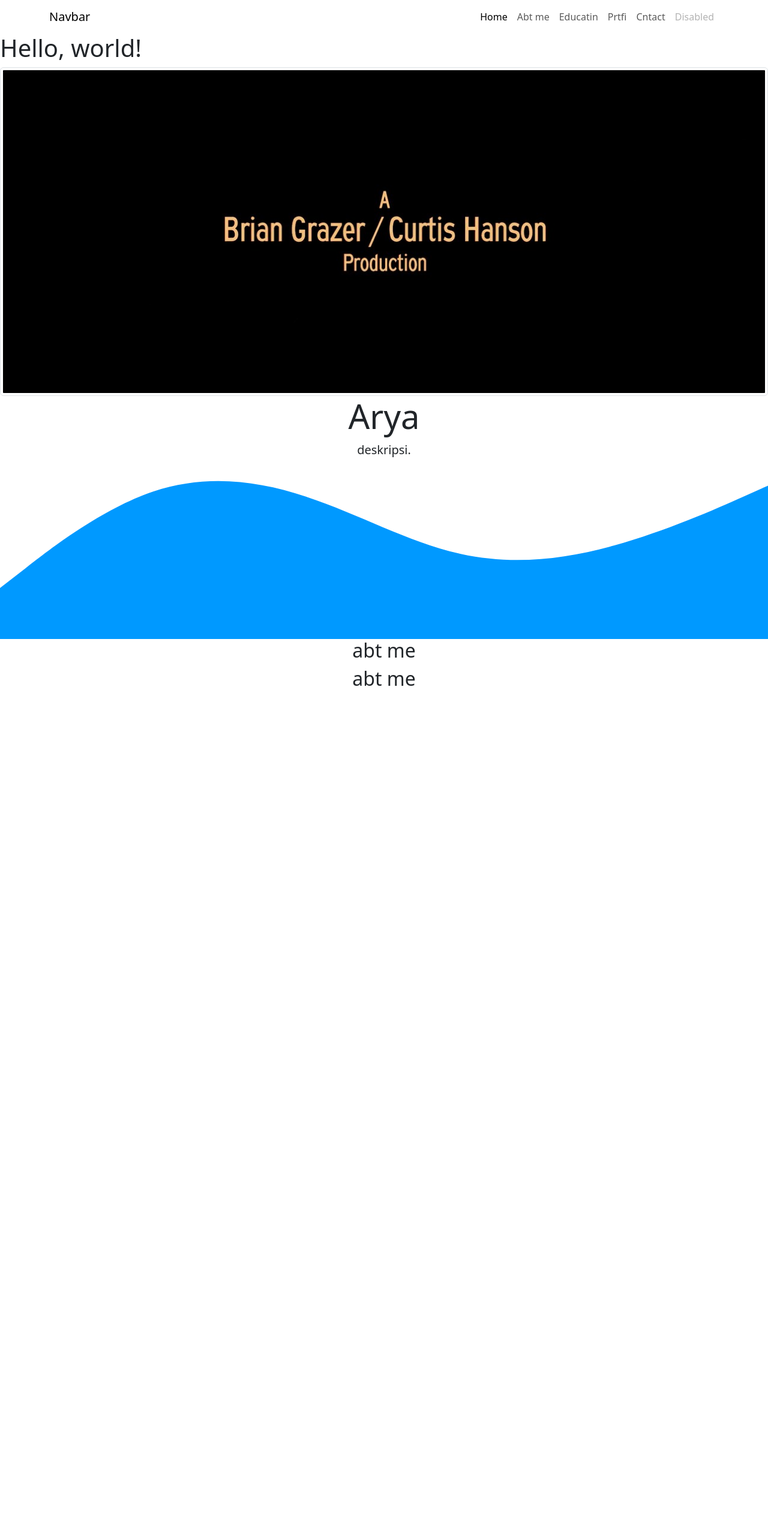
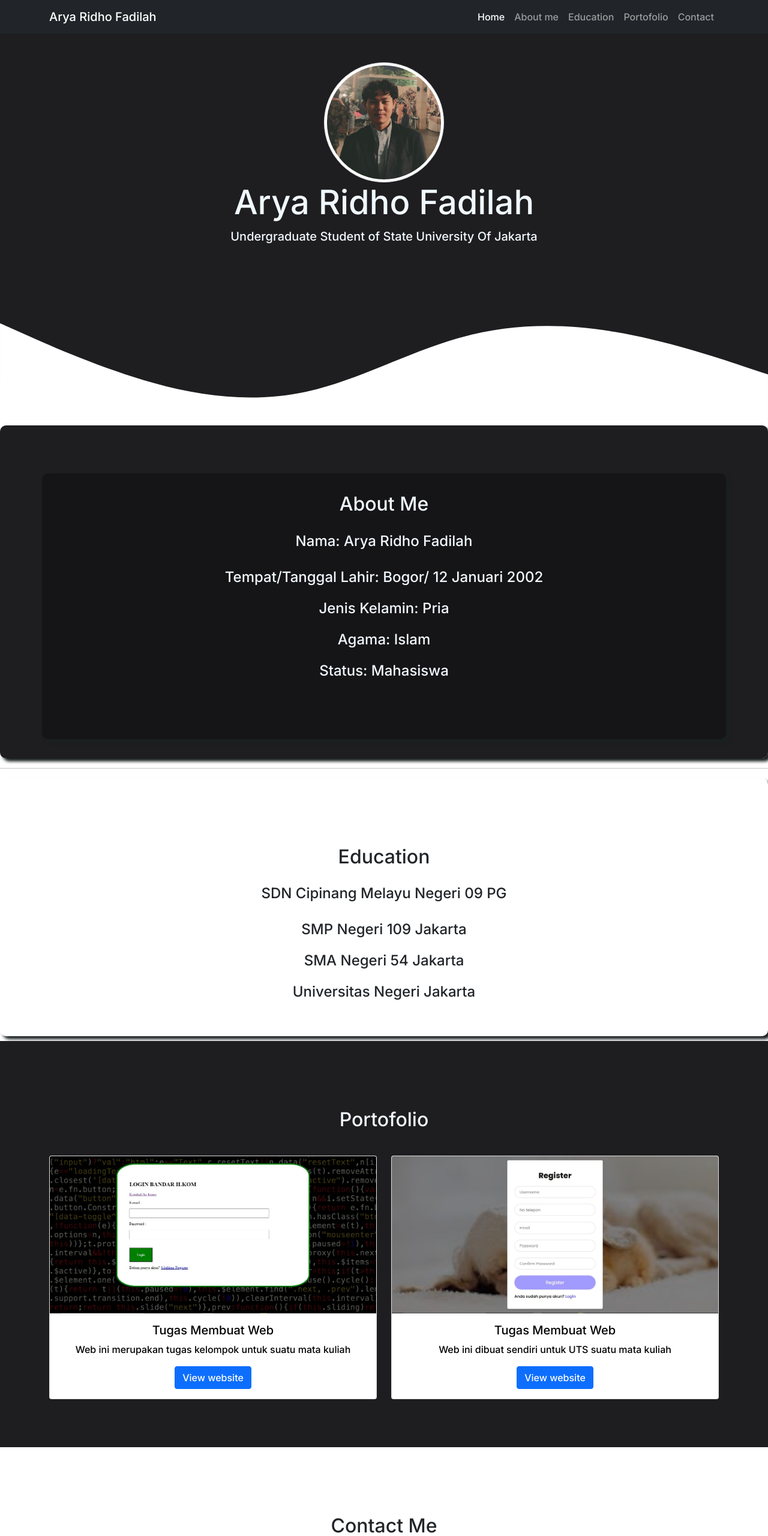
Before and after one commit to aryarf/belajar_portofolio, a plain HTML site: page portofolio.html in a window 1280 px wide. Shown: the top 2560 px of the page at 60% size. Before the commit the page ends 1158 px from the top, so only its background shows below. Drawn offline with nearby package versions, Linux system fonts and the light colour scheme.

Commit message:
upload file kedua

```diff
--- a/portofolio.html
+++ b/portofolio.html
@@ -2,18 +2,27 @@
 <html lang="en">
 
 <head>
+    <!-- Required meta tags -->
     <meta charset="utf-8">
     <meta name="viewport" content="width=device-width, initial-scale=1">
-    <title>Bootstrap demo</title>
-    <link href="https://cdn.jsdelivr.net/npm/bootstrap@5.3.1/dist/css/bootstrap.min.css" rel="stylesheet"
-        integrity="sha384-4bw+/aepP/YC94hEpVNVgiZdgIC5+VKNBQNGCHeKRQN+PtmoHDEXuppvnDJzQIu9" crossorigin="anonymous">
-    <link rel="stylesheet" href="syle.css">
+
+    <!-- Bootstrap CSS -->
+    <link href="https://cdn.jsdelivr.net/npm/bootstrap@5.0.2/dist/css/bootstrap.min.css" rel="stylesheet"
+        integrity="sha384-EVSTQN3/azprG1Anm3QDgpJLIm9Nao0Yz1ztcQTwFspd3yD65VohhpuuCOmLASjC" crossorigin="anonymous">
+
+    <link rel="stylesheet" href="style.css">
+    <link rel="stylesheet" href="https://cdn.jsdelivr.net/npm/bootstrap-icons@1.10.5/font/bootstrap-icons.css">
+    <link rel="preconnect" href="https://fonts.googleapis.com">
+    <link rel="preconnect" href="https://fonts.gstatic.com" crossorigin>
+    <link href="https://fonts.googleapis.com/css2?family=Inter:wght@500&display=swap" rel="stylesheet">
+    <title>Portofolio</title>
 </head>
 
-<body>
-    <nav class="navbar navbar-expand-lg sticky-top">
+<body id="home">
+    <!-- awal navbar -->
+    <nav class="navbar navbar-expand-lg navbar-dark bg-dark sticky-top">
         <div class="container">
-            <a class="navbar-brand" href="#">Navbar</a>
+            <a class="navbar-brand" href="#">Arya Ridho Fadilah</a>
             <button class="navbar-toggler" type="button" data-bs-toggle="collapse" data-bs-target="#navbarNav"
                 aria-controls="navbarNav" aria-expanded="false" aria-label="Toggle navigation">
                 <span class="navbar-toggler-icon"></span>
@@ -21,54 +30,155 @@
             <div class="collapse navbar-collapse" id="navbarNav">
                 <ul class="navbar-nav ms-auto">
                     <li class="nav-item">
-                        <a class="nav-link active" aria-current="page" href="#">Home</a>
+                        <a class="nav-link active" aria-current="page" href="#home">Home</a>
                     </li>
                     <li class="nav-item">
-                        <a class="nav-link" href="#">Abt me</a>
+                        <a class="nav-link" href="#about">About me</a>
                     </li>
                     <li class="nav-item">
-                        <a class="nav-link" href="#">Educatin</a>
+                        <a class="nav-link" href="#Education">Education</a>
                     </li>
                     <li class="nav-item">
-                        <a class="nav-link" href="#">Prtfi</a>
+                        <a class="nav-link" href="#Portofolio">Portofolio</a>
                     </li>
                     <li class="nav-item">
-                        <a class="nav-link" href="#">Cntact</a>
-                    </li>
-                    <li class="nav-item">
-                        <a class="nav-link disabled" aria-disabled="true">Disabled</a>
+                        <a class="nav-link" href="#Contact">Contact</a>
                     </li>
                 </ul>
             </div>
         </div>
     </nav>
-    <h1>Hello, world!</h1>
+    <!-- akhir navbar -->
+
+    <!-- awal home -->
     <div class="jumbotron text-center">
-        <img src="image.jpg" class="rounded img-fluid img-thumbnail" alt="width = 200px">
-        <h1 class="display-4">Arya</h1>
-        <p class="lead">deskripsi.</p>
+        <img src="image.jpeg" alt="" width="200" class="rounded-circle img-thumbnail">
+        <h1 class="display-4">Arya Ridho Fadilah</h1>
+        <p class="lead">Undergraduate Student of State University Of Jakarta</p>
         <svg xmlns="http://www.w3.org/2000/svg" viewBox="0 0 1440 320">
-            <path fill="#0099ff" fill-opacity="1"
-                d="M0,224L48,186.7C96,149,192,75,288,42.7C384,11,480,21,576,53.3C672,85,768,139,864,160C960,181,1056,171,1152,144C1248,117,1344,75,1392,53.3L1440,32L1440,320L1392,320C1344,320,1248,320,1152,320C1056,320,960,320,864,320C768,320,672,320,576,320C480,320,384,320,288,320C192,320,96,320,48,320L0,320Z">
+            <path fill="#fff" fill-opacity="1"
+                d="M0,128L48,149.3C96,171,192,213,288,240C384,267,480,277,576,256C672,235,768,181,864,154.7C960,128,1056,128,1152,144C1248,160,1344,192,1392,208L1440,224L1440,320L1392,320C1344,320,1248,320,1152,320C1056,320,960,320,864,320C768,320,672,320,576,320C480,320,384,320,288,320C192,320,96,320,48,320L0,320Z">
             </path>
         </svg>
+    </div>
+    <!-- akir home -->
 
-    </div>
+    <!-- awal about me -->
+
+    <section id="about">
+        <div class="container" id="about">
+            <div class="row text-center">
+                <h2>About Me</h2>
+            </div>
+            <div class=" mb-5 pb-2 text-center">
+                <div class="container">
+                    <div class="p-3">Nama: Arya Ridho Fadilah </div>
+                    <div class="p-2">Tempat/Tanggal Lahir: Bogor/ 12 Januari 2002</div>
+                    <div class="p-2">Jenis Kelamin: Pria</div>
+                    <div class="p-2">Agama: Islam</div>
+                    <div class="p-2">Status: Mahasiswa</div>
+                </div>
+            </div>
+
+        </div>
+    </section>
+    <!-- akhir about me -->
+<hr>
+    <!-- awal Education -->
+    <section id="Education">
+        <div class="row text-center">
+            <h2>Education</h2>
+        </div>
+        <div  class=" mb-2 pb-5 text-center">
+            <div class="container">
+                <div class="p-3">SDN Cipinang Melayu Negeri 09 PG </div>
+                <div class="p-2">SMP Negeri 109 Jakarta</div>
+                <div class="p-2">SMA Negeri 54 Jakarta</div>
+                <div class="p-2">Universitas Negeri Jakarta</div>
+            </div>
+        </div>
+
+        </div>
+    </section>
+    <!-- akhir Education -->
+
+    <!-- awal Portofolio -->
+    <section id="Portofolio">
+        <div class="row text-center">
+            <div class="col">
+                <h2>Portofolio</h2>
+            </div>
+        </div>
+        <div class="container text-center" id="card">
+            <div class="row">
+                <div class="col">
+                    <div class="card ">
+                        <img src="image2.jpeg" class="card-img-top" alt="Tugas kelompok membuat web">
+                        <div class="card-body">
+                            <h5 class="card-title">Tugas Membuat Web</h5>
+                            <p class="card-text">Web ini merupakan tugas kelompok untuk suatu mata kuliah</p>
+                            <a href="https://htmlpreview.github.io/?https://raw.githubusercontent.com/Imperfec10/Assignment-4/main/root/home.html" class="btn btn-primary">View website</a>
+                        </div>
+                    </div>
+                </div>
+                <div class="col">
+                    <div class="card ">
+                        <img src="image3.jpeg" class="card-img-top" alt="membuat web sendiri/tidak di deploy">
+                        <div class="card-body">
+                            <h5 class="card-title">Tugas Membuat Web</h5>
+                            <p class="card-text">Web ini dibuat sendiri untuk UTS suatu mata kuliah</p>
+                            <a href="#" class="btn btn-primary">View website</a>
+                        </div>
+                    </div>
+                </div>
+            </div>
+        </div>
+    </section>
+    <!-- akhir Portofolio -->
+
+    <!-- awal Contact -->
+    <section id="Contact">
+        <div class="container">
+            <div class="row text-center">
+                <div class="col">
+                    <h2>Contact Me</h2>
+                </div>
+                <div class="mb-3">
+                    <label for="exampleFormControlInput1" class="form-label">Name</label>
+                    <input type="text" class="form-control" id="exampleFormControlInput1" placeholder="Your name">
+                </div>
+                <div class="mb-3">
+                    <label for="exampleFormControlInput1" class="form-label">Email address</label>
+                    <input type="email" class="form-control" id="exampleFormControlInput1"
+                        placeholder="name@example.com">
+                </div>
+                <div class="mb-3">
+                    <label for="exampleFormControlTextarea1" class="form-label">Message</label>
+                    <textarea class="form-control" id="exampleFormControlTextarea1" rows="3"></textarea>
+                </div>
+                <div class="mb-5">
+                    <button type="button" class="btn btn-dark">Submit</button>
+                </div>
+
+            </div>
+
+        </div>
+        <svg xmlns="http://www.w3.org/2000/svg" viewBox="0 0 1440 320"><path fill="#273036" fill-opacity="1" d="M0,128L48,149.3C96,171,192,213,288,240C384,267,480,277,576,256C672,235,768,181,864,154.7C960,128,1056,128,1152,144C1248,160,1344,192,1392,208L1440,224L1440,320L1392,320C1344,320,1248,320,1152,320C1056,320,960,320,864,320C768,320,672,320,576,320C480,320,384,320,288,320C192,320,96,320,48,320L0,320Z"></path></svg>
+    </section>
+    <!-- akhir Contact -->
+
+    <!-- awal Footer -->
+    <footer class="bg-dark  text-center text-white">
+        © 2023 Arya Ridho Fadilah. All rights reserved.
+    </footer>
+    <!-- akhir Footer -->
 
 
-    <div class="container">
-        <div class="row text-center">
-            <h2>abt me</h2>
-        </div>
-        <div class="row text-center">
-            <h2>abt me</h2>
+    <!-- Option 1: Bootstrap Bundle with Popper -->
+    <script src="https://cdn.jsdelivr.net/npm/bootstrap@5.0.2/dist/js/bootstrap.bundle.min.js"
+        integrity="sha384-MrcW6ZMFYlzcLA8Nl+NtUVF0sA7MsXsP1UyJoMp4YLEuNSfAP+JcXn/tWtIaxVXM"
+        crossorigin="anonymous"></script>
 
-        </div>
-    </div>
-
-    <script src="https://cdn.jsdelivr.net/npm/bootstrap@5.3.1/dist/js/bootstrap.bundle.min.js"
-        integrity="sha384-HwwvtgBNo3bZJJLYd8oVXjrBZt8cqVSpeBNS5n7C8IVInixGAoxmnlMuBnhbgrkm"
-        crossorigin="anonymous"></script>
 </body>
 
 </html>
--- /dev/null
+++ b/style.css
@@ -0,0 +1,37 @@
+*{
+    font-family: 'Inter', sans-serif;
+}
+.jumbotron{
+    color: aliceblue;
+    padding-top: 3rem;
+    background-color: #151416f5;
+}
+.row{
+    padding-top: 2rem;
+}
+#Portofolio{
+    color: aliceblue;
+    background-color: #151416f5;
+}
+#card{
+    color: #000;
+    padding-bottom: 5rem;
+}
+#about{
+    color: aliceblue;
+    padding-bottom: 2rem;
+    background-color: #151416f5;
+    font-size: x-large;
+    border-radius: 10px;
+    box-shadow: 5px 5px 5px #1a2122;
+}
+
+#Education {
+    font-size: x-large;
+    border-radius: 10px;
+    box-shadow: 5px 5px 5px #1a2122;
+}
+
+section{
+    padding-top: 5rem;
+}
```
Also changed, not shown: image.jpeg (added), image.jpg (deleted), image2.jpeg (added), image3.jpeg (added), syle.css (deleted).
